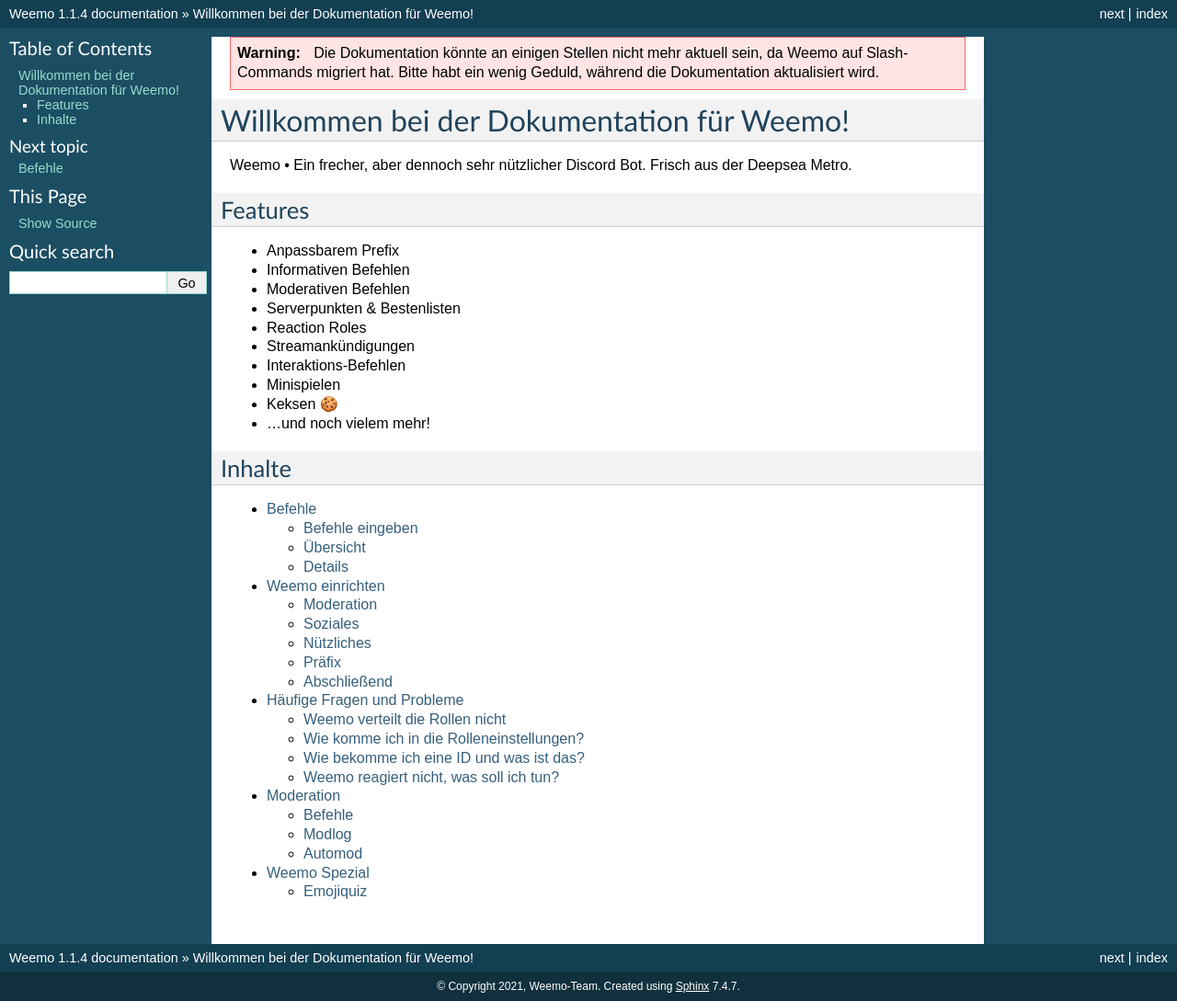
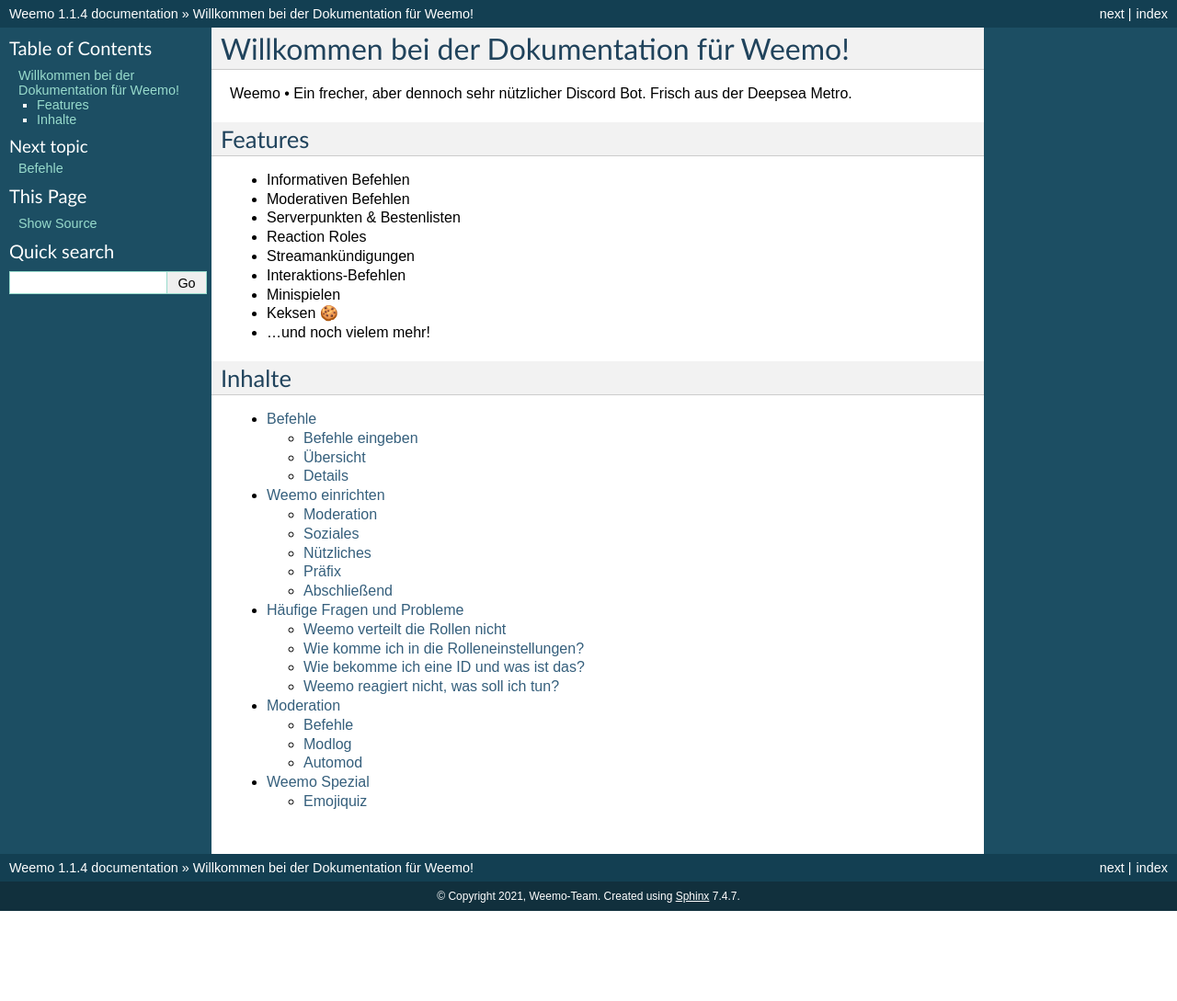
Before and after one commit to niborus/weemo-doc, a Sphinx documentation site: the page built from docs/index.rst, in a window 1280 px wide. Shown: the whole page at 92% size. Built offline with Sphinx 7.4.7, drawn with Linux system fonts in a browser that asks for light colours; after the commit the page ends 991 px from its top, so only the background shows below that.

Commit message:
Update index.rst

```diff
--- a/docs/index.rst
+++ b/docs/index.rst
@@ -2,9 +2,6 @@
    sphinx-quickstart on Tue Aug 26 14:19:49 2014.
    You can adapt this file completely to your liking, but it should at least
    contain the root `toctree` directive.
-
-.. warning::
-    Die Dokumentation könnte an einigen Stellen nicht mehr aktuell sein, da Weemo auf Slash-Commands migriert hat. Bitte habt ein wenig Geduld, während die Dokumentation aktualisiert wird.
 
 Willkommen bei der Dokumentation für Weemo!
 ===========================================
@@ -13,7 +10,6 @@
 
 Features
 ----------------
-- Anpassbarem Prefix
 - Informativen Befehlen
 - Moderativen Befehlen
 - Serverpunkten & Bestenlisten
```
